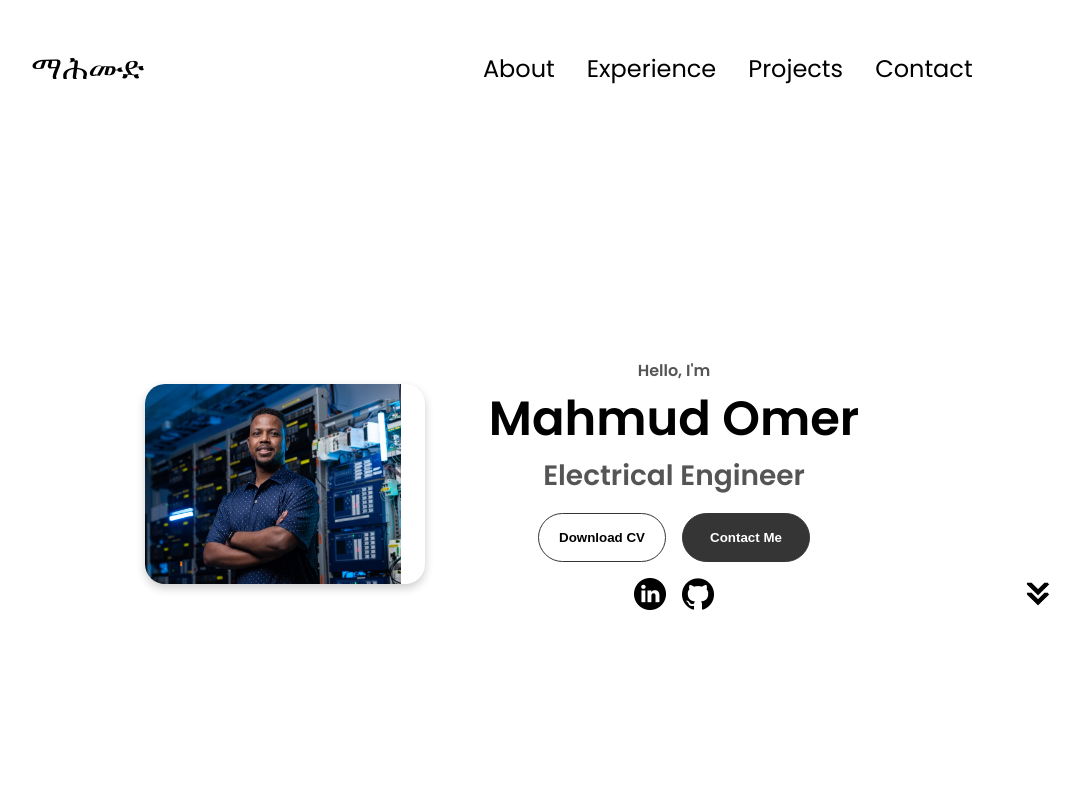
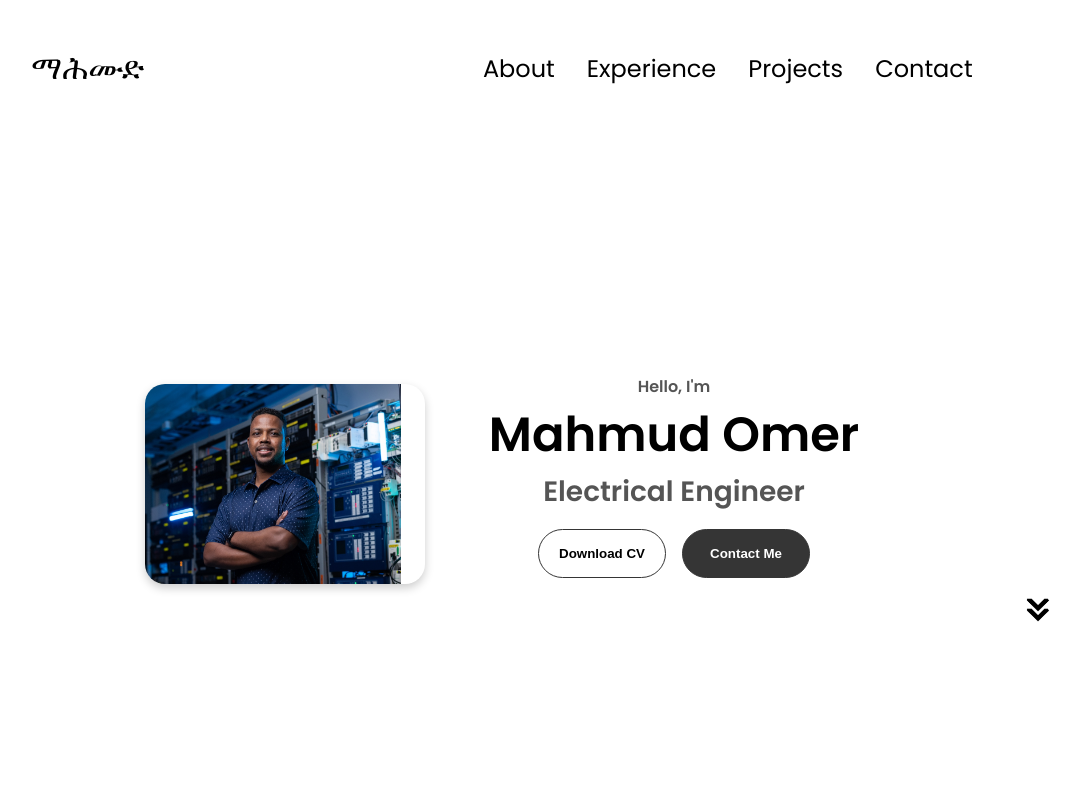
Before and after one commit to momer25/Personal_portfolio_website, a plain HTML site: page index.html in a window 1280 px wide. Shown: the top 800 px of the page, without its empty margins (138-1218 px from the left). Drawn offline with Linux system fonts and the light colour scheme.

Commit message:
Update index.html

```diff
--- a/index.html
+++ b/index.html
@@ -56,18 +56,6 @@
           </button>
         </div>
         <div id="socials-container">
-          <img
-            src="./assets/linkedin.png"
-            alt="My LinkedIn profile"
-            class="icon"
-            onclick="location.href='https://www.linkedin.com/in/mahmud-omer-eit-73977a136'"
-          />
-          <img
-            src="./assets/github.png"
-            alt="My Github profile"
-            class="icon"
-            onclick="location.href='https://github.com/'"
-          />
           <img
           src="./assets/arrow.png"
           alt="Arrow icon"
@@ -182,7 +170,7 @@
                 />
                 <div>
                   <h3> Relays (SEL , GE,Beckwith) </h3>
-                  <p>Intermediate</p>
+                  <p>Experienced</p>
                 </div>
               </article>
               <article>
@@ -193,7 +181,7 @@
                 />
                 <div>
                   <h3>Relay Software (AcSELerator, Enervista,Doble PS, APEN Relay DB) </h3>
-                  <p>Intermediate</p>
+                  <p>Experienced</p>
                 </div>
               </article>
             </div>
@@ -296,7 +284,7 @@
             <div class="btn-container">
               <button
                 class="btn btn-color-2 project-btn"
-                onclick="window.open('./assets/project 1.pdf ')"
+                onclick="window.open('./assets/project 1.pdf')"
               >
                 Open PDF
               </button>
@@ -316,7 +304,7 @@
             <div class="btn-container">
               <button
                 class="btn btn-color-2 project-btn"
-                onclick="window.open('./assets/project 2.pdf ')"
+                onclick="window.open('./assets/project 2.pdf')"
               >
                 Open PDF
               </button>
```
